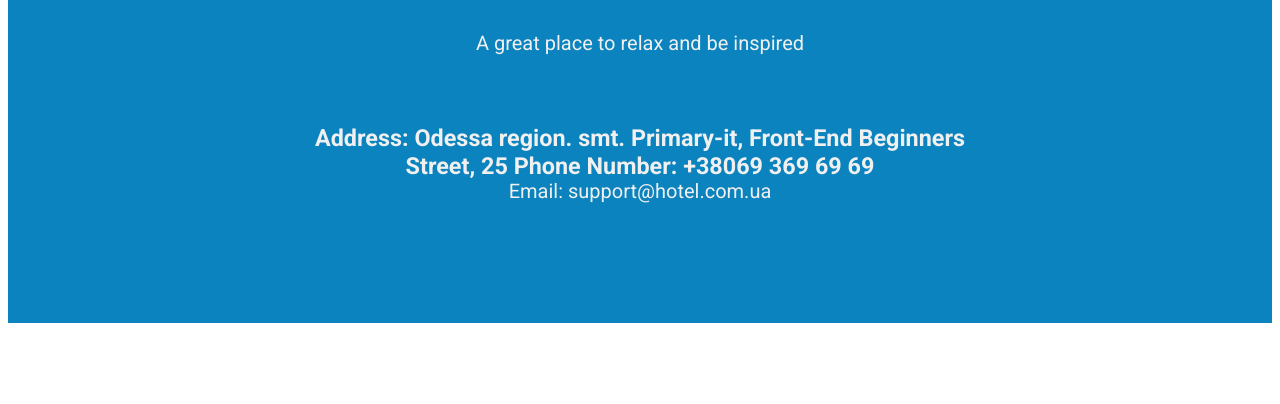
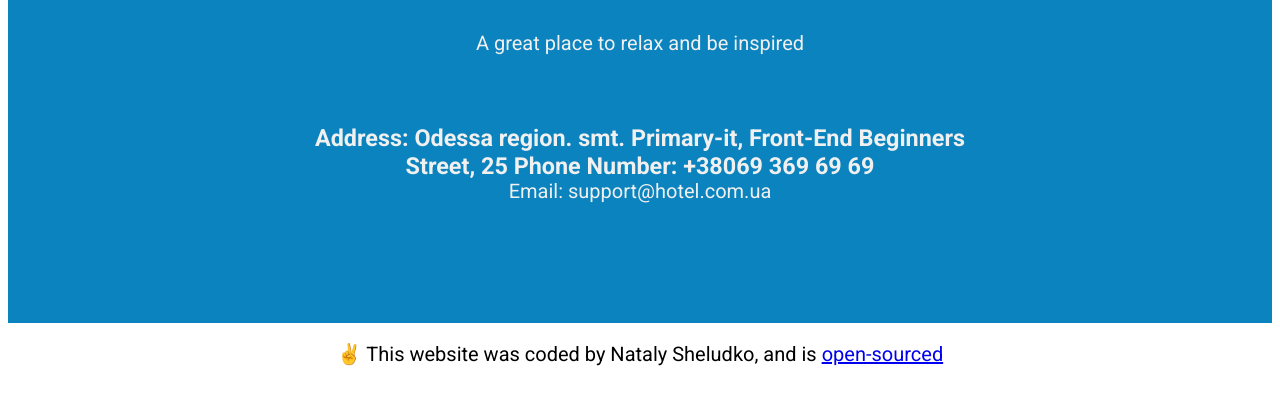
Before and after one commit to NatalySheludko/rest-website, a plain HTML site: page index.html in a window 1280 px wide. Shown: the part 5166-5570 px from the top of the page. Drawn offline with Linux system fonts and the light colour scheme.

Commit message:
added footer

```diff
--- a/css/style.css
+++ b/css/style.css
@@ -271,3 +271,7 @@ img {
   margin: 0 auto;
 }
 /* FORM END */
+
+footer {
+  text-align: center;
+}
--- a/index.html
+++ b/index.html
@@ -164,6 +164,19 @@
         <input type="submit" value="Send" class="callback-form__btn btn" />
       </form>
     </div>
+    <footer>
+      <div class="source">
+        <p>
+          ✌️ This website was coded by Nataly Sheludko, and is
+          <a
+            href="http://"
+            title="look Nataly Sheludko front-end code from github "
+            target="_blank"
+            >open-sourced</a
+          >
+        </p>
+      </div>
+    </footer>
 
     <div style="height: 500px"></div>
     <script src="scripts/main.js"></script>
```
